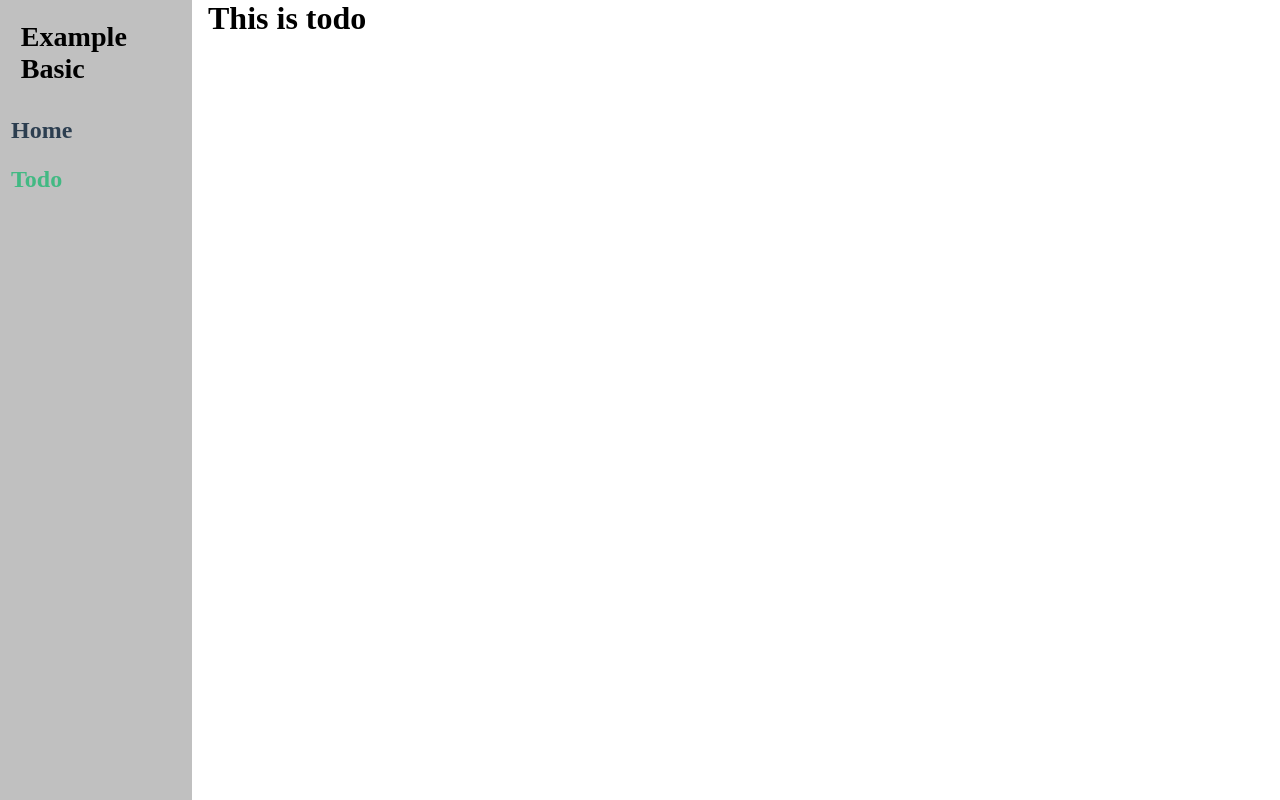
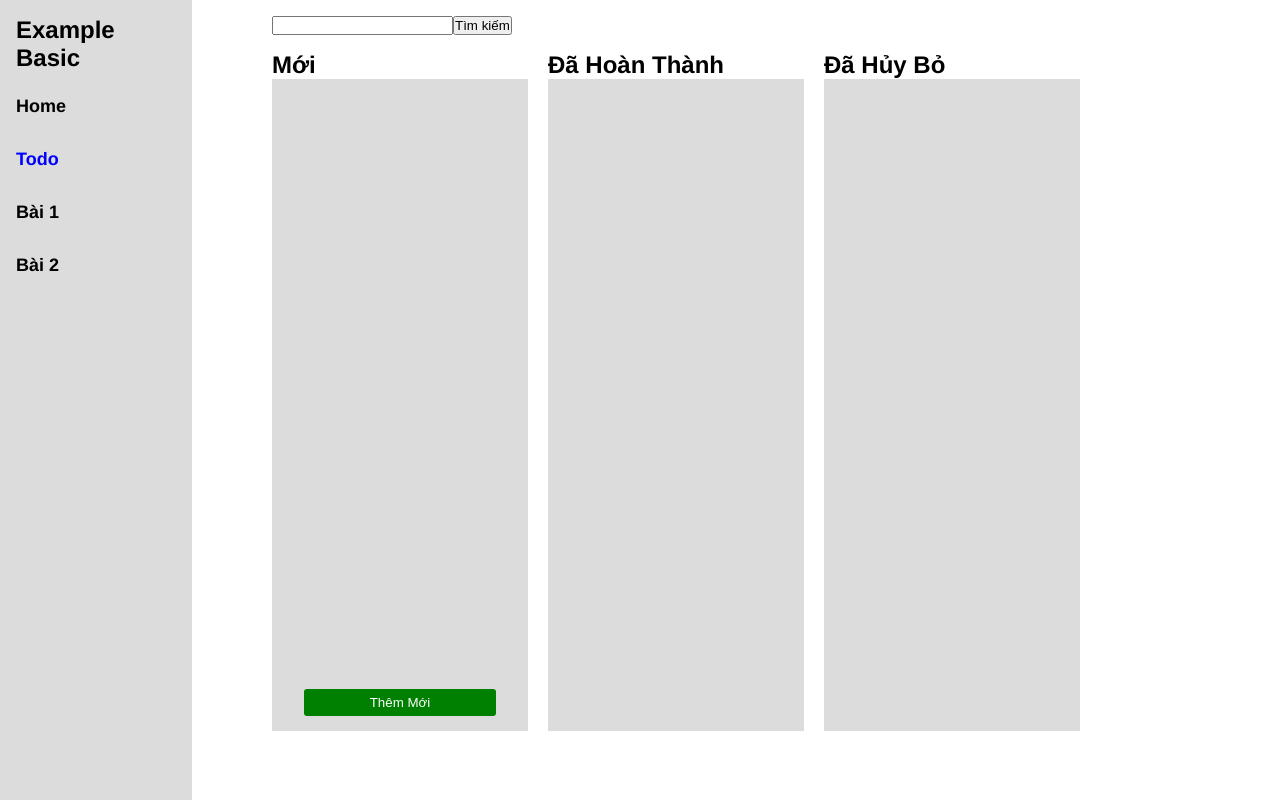
Before and after one commit to KeenTraan/VueJS-VueX, a Vue app: page /todo in a window 1280 px wide. Built offline with nearby package versions, Linux system fonts and the light colour scheme.

Commit message:
update ui and todo list

```diff
--- a/src/App.vue
+++ b/src/App.vue
@@ -2,13 +2,11 @@
   <router-view/>
 </template>
 
-<style lang="scss" scoped>
+<style lang="scss">
 #app {
   font-family: Avenir, Helvetica, Arial, sans-serif;
   -webkit-font-smoothing: antialiased;
   -moz-osx-font-smoothing: grayscale;
-  text-align: center;
-  color: #2c3e50;
 }
 
 </style>
--- a/src/components/NavbarComponent.vue
+++ b/src/components/NavbarComponent.vue
@@ -1,6 +1,6 @@
 <template>
   <div class="nav-bar">
-    <h3 class="logo">Example Basic</h3>
+    <h2 class="logo">Example Basic</h2>
     <nav class="nav-list">
       <router-link
       v-for="link in navLink"
@@ -34,24 +34,28 @@ export default {
 .nav-bar {
   height: 100vh;
   width: 15vw;
-  background-color: #c0c0c0 ;
-  font-size: x-large;
-  margin-right: 1rem;
+  background-color: #dcdcdc ;
+  margin-right: 5rem;
+  position: relative;
   .logo {
-    margin: 1.3rem;
+    margin: 1rem;
+    position: absolute;
   }
 }
 .nav-list {
   display: flex;
   flex-direction: column;
+  position: relative;
+  top: 5rem;
   .router-link {
     text-decoration: none;
     font-weight: bold;
-    color: #2c3e50;
+    color: black;
     margin: 1px;
-    padding: 10px;
+    padding: 15px;
+    font-size: large;
     &.router-link-exact-active {
-      color: #42b983;
+      color: blue;
     }
   }
   .router-link:hover{
--- /dev/null
+++ b/src/components/Todo/AddItem.vue
@@ -0,0 +1,57 @@
+<template>
+  <div class="input">
+   <input type="text" placeholder="Nhập tên nhiệm vụ">
+     <button class="btn-save">Lưu</button>
+     <button class="btn-destroy">Hủy bỏ</button>
+  </div>
+</template>
+
+<script>
+export default {
+  name: 'AdditemVue',
+  computed: {
+    addItem() {
+      return this.$store.state.todos
+    }
+  }
+}
+</script>
+
+<style lang="scss" scoped>
+.input {
+  background-color: white;
+  width: 18vw;
+  position: relative;
+  left: 1rem;
+  top: 1rem;
+  border-radius: 3px;
+  input {
+    width: 16vw;
+    margin: 1rem;
+    border: 1px solid rgba(65, 65, 65, 0.8);
+    border-radius: 3px;
+    padding: 5px;
+    opacity: 0.6;
+  }
+}
+.btn-destroy {
+  margin: 10px 15px 10px 0;
+  float: right;
+  background-color: red;
+  border: none;
+  padding: 4px 16px;
+  border-radius: 2px;
+  color: white;
+  cursor: pointer;
+}
+.btn-save {
+  margin: 10px 0 10px 15px;
+  background-color: green;
+  border: none;
+  padding: 4px 16px;
+  border-radius: 2px;
+  color: white;
+  cursor: pointer;
+}
+
+</style>
--- /dev/null
+++ b/src/components/Todo/ColumnComponent.vue
@@ -0,0 +1,66 @@
+<template>
+  <div class="column-list">
+    <div v-for="column in columns" :key="column" class="column">
+      <h2 class="header">{{ column.name }}</h2>
+      <AddItemVue v-show="column.status === 'new' && this.ishiden" />
+      <div class="cover" v-show="column.status === 'new'">
+        <button class="btn-add" @click="ishiden = !ishiden">Thêm Mới</button>
+      </div>
+    </div>
+  </div>
+</template>
+
+<script>
+import AddItemVue from "./AddItem.vue";
+export default {
+  data() {
+    return {
+      columns: [
+        { id: 1, name: "Mới", status: "new" },
+        { id: 2, name: "Đã Hoàn Thành", status: "completed" },
+        { id: 3, name: "Đã Hủy Bỏ", status: "cancel" },
+      ],
+      ishiden: false,
+    };
+  },
+  components: {
+    AddItemVue,
+  },
+};
+</script>
+
+<style lang="scss" scoped>
+.column-list {
+  display: flex;
+}
+.column {
+  background-color: #dcdcdc;
+  margin-right: 20px;
+  width: 20vw;
+  height: 85vh;
+  position: relative;
+  // display: flex;
+  // flex-direction: column;
+}
+.header {
+  background-color: white;
+}
+.cover {
+  width: 20vw;
+  position: absolute;
+  bottom: 15px;
+  text-align: center;
+  .btn-add {
+    cursor: pointer;
+    border: none;
+    border-radius: 3px;
+    width: 15vw;
+    background-color: green;
+    padding: 6px 14px;
+    color: white;
+  }
+  .btn-add:hover {
+    outline: 4px solid rgb(176, 232, 250, 0.6);
+  }
+}
+</style>
--- /dev/null
+++ b/src/components/Todo/SearchTodo.vue
@@ -0,0 +1,18 @@
+<template>
+  <div class="search">
+    <input type="search" />
+    <button>Tìm kiếm</button>
+  </div>
+</template>
+
+<script>
+export default {
+  name: "SearchTodoView",
+};
+</script>
+
+<style>
+.search {
+  margin: 1rem 0;
+}
+</style>
--- a/src/router/index.js
+++ b/src/router/index.js
@@ -10,6 +10,16 @@ const routes = [
     path: '/todo',
     name: 'Todo',
     component: () => import('../views/TodoView.vue')
+  },
+  {
+    path: '/example1',
+    name: 'Bài 1',
+    component: () => import('../views/ExampleView1.vue')
+  },
+  {
+    path: '/example2',
+    name: 'Bài 2',
+    component: () => import('../views/ExampleView2.vue')
   }
 ]
 
--- a/src/store/index.js
+++ b/src/store/index.js
@@ -5,7 +5,11 @@ export default createStore({
     navlink: [
       {name: "Home", path: '/'},
       {name: "Todo", path: '/todo'},
-    ]
+      {name: "Bài 1", path: '/example1'},
+      {name: "Bài 2", path: '/example2'},
+    ],
+    todos: [],
+    ishiden: false
   },
   getters: {
   },
--- /dev/null
+++ b/src/views/ExampleView1.vue
@@ -0,0 +1,16 @@
+<template>
+  <div>
+    <NavbarComponent />
+  </div>
+</template>
+
+<script>
+import NavbarComponent from "@/components/NavbarComponent.vue";
+export default {
+  components: {
+    NavbarComponent,
+  },
+};
+</script>
+
+<style></style>
--- /dev/null
+++ b/src/views/ExampleView2.vue
@@ -0,0 +1,16 @@
+<template>
+  <div>
+    <NavbarComponent />
+  </div>
+</template>
+
+<script>
+import NavbarComponent from "@/components/NavbarComponent.vue";
+export default {
+  components: {
+    NavbarComponent,
+  },
+};
+</script>
+
+<style></style>
--- a/src/views/TodoView.vue
+++ b/src/views/TodoView.vue
@@ -1,15 +1,22 @@
 <template>
   <div class="todo">
     <NavbarComponent />
-    <h1>This is todo</h1>
+    <div class="body-todo">
+      <SearchTodoVue />
+      <ColumnComponent />
+    </div>
   </div>
 </template>
 
 <script>
 import NavbarComponent from '@/components/NavbarComponent.vue'
+import ColumnComponent from '@/components/Todo/ColumnComponent.vue'
+import SearchTodoVue from '@/components/Todo/SearchTodo.vue'
 export default {
   components: {
-    NavbarComponent
+    NavbarComponent,
+    ColumnComponent,
+    SearchTodoVue
   }
 }
 </script>
@@ -23,4 +30,8 @@ export default {
 .todo {
   display: flex;
 }
+.body-todo {
+  display: flex;
+  flex-direction: column;
+}
 </style>
```
